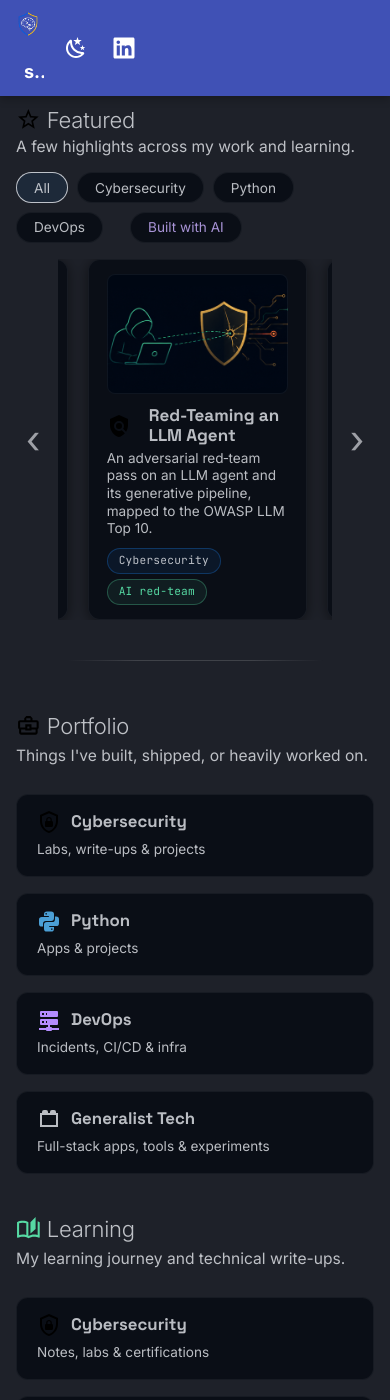
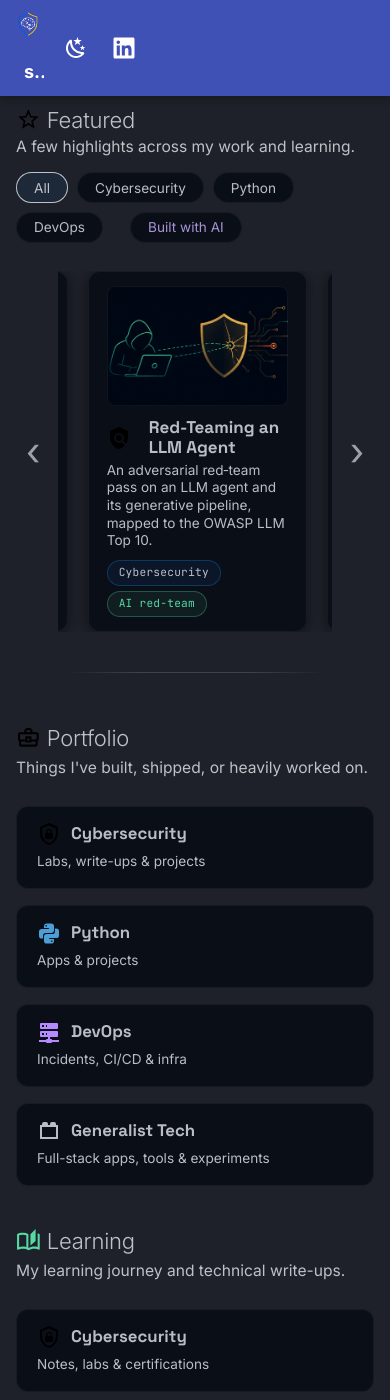
Before and after one commit to skyejen/skyejen.github.io, an MkDocs documentation site: the page built from docs/index.md, in a window 390 px wide and 1400 px high, scrolled down 734 px. Built offline with MkDocs 1.6.1 and Material for MkDocs 9.7.7, drawn with Linux system fonts in a browser that asks for light colours.

Commit message:
polish: more breathing room between filter chips and carousel

```diff
--- a/docs/stylesheets/local.css
+++ b/docs/stylesheets/local.css
@@ -250,7 +250,7 @@ body:has(.sj-hero) .sj-hub h2 { margin-top: 0.5rem; margin-bottom: 0.12rem; padd
   .sj-sechead { display: contents; }
   .sj-featwrap .sj-sechead h2 { order: 0; }
   .sj-featwrap > .sj-section-sub { order: 1; margin-bottom: 0.6rem; }
-  .sj-featwrap .sj-filters { order: 2; justify-content: flex-start; margin: 0 0 0.8rem; transform: none; }
+  .sj-featwrap .sj-filters { order: 2; justify-content: flex-start; margin: 0 0 1.4rem; transform: none; }
   .sj-featwrap .sj-carousel { order: 3; }
 
   /* Featured carousel: keep the JS slide (no scroll-snap override), modest centred peek,
```
